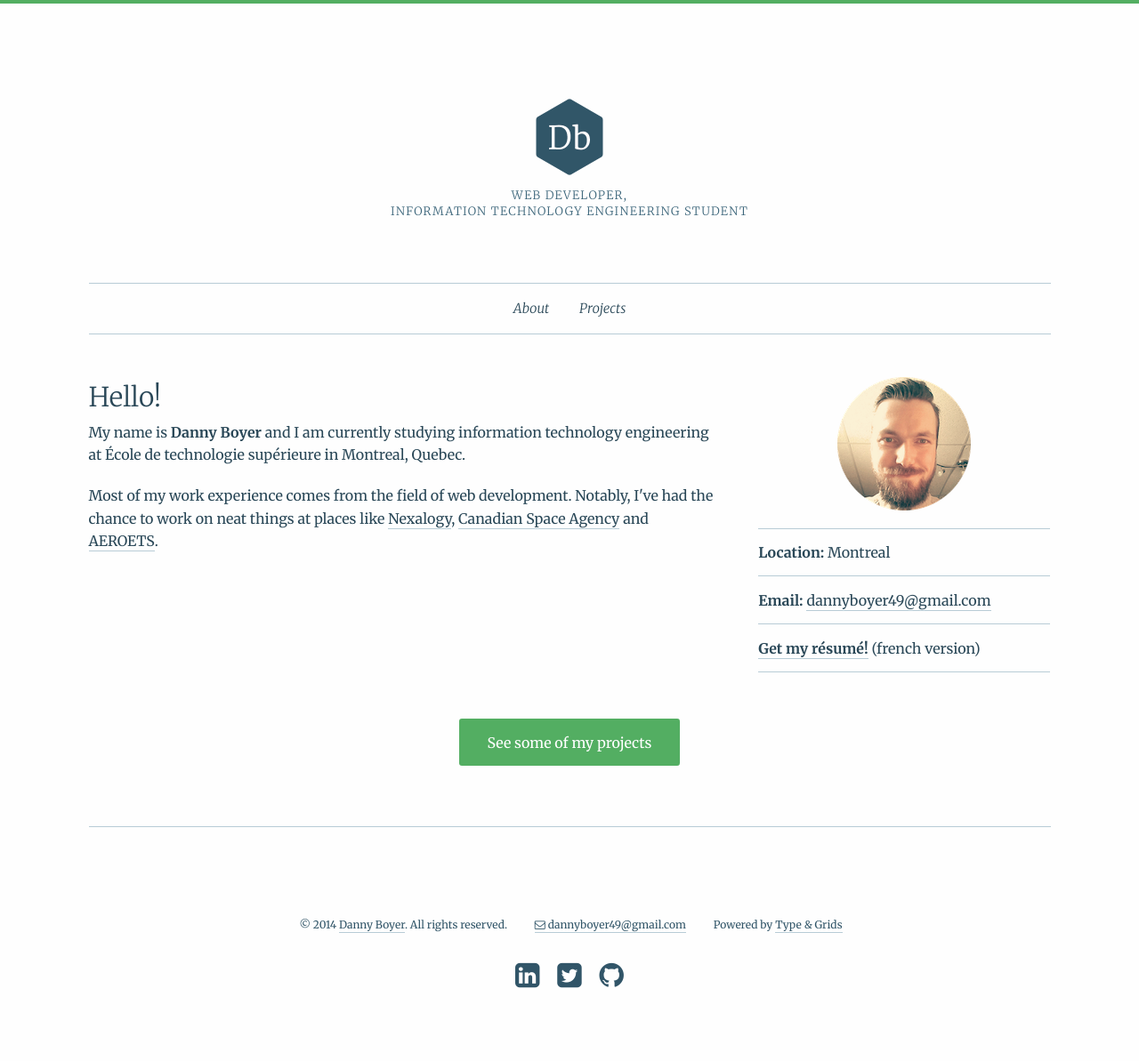
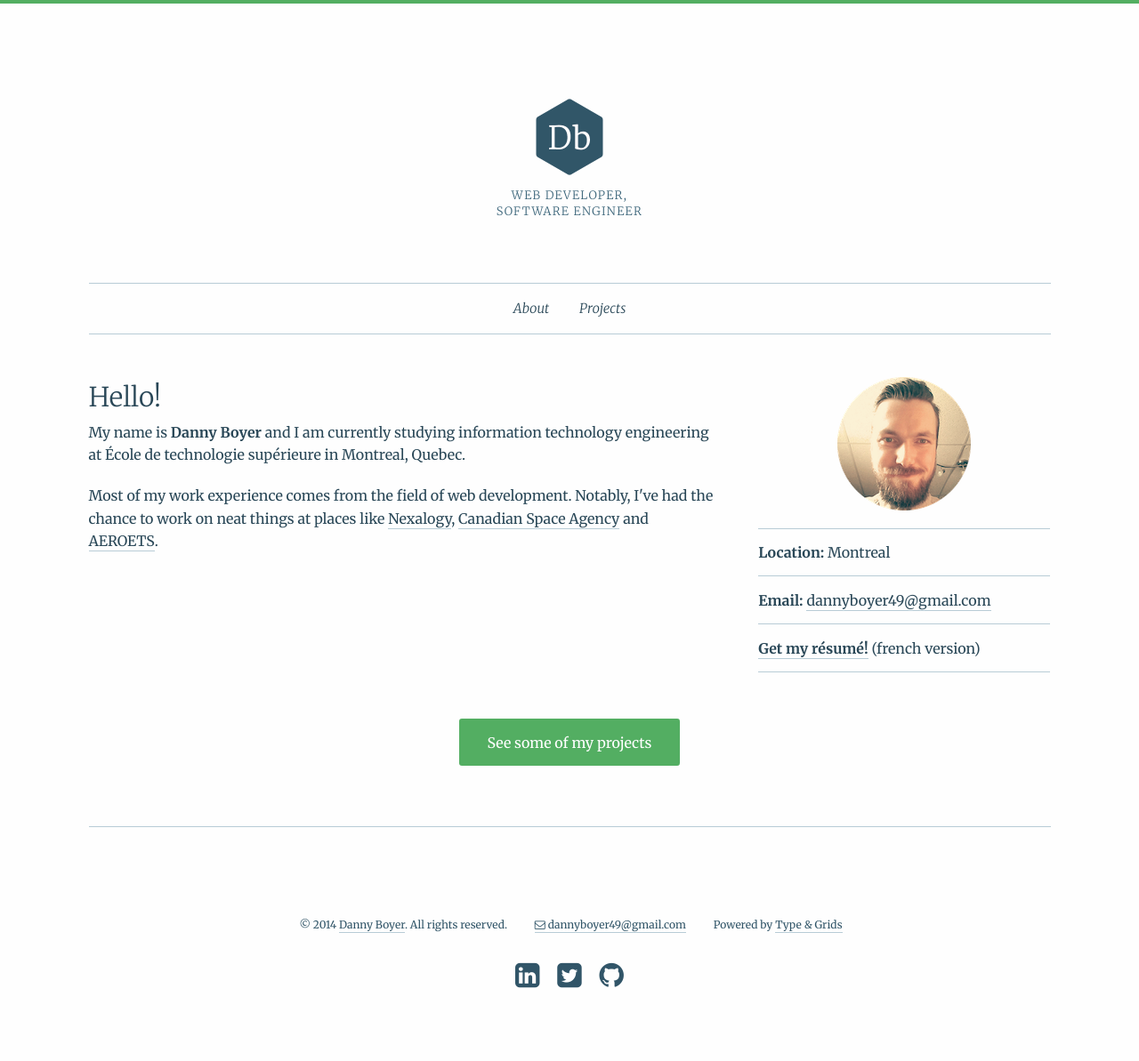
Before and after one commit to dannyboyer/dannyboyer.github.io, a Jekyll site: the page built from index.html, in a window 1280 px wide. Shown: the whole page at 89% size. Built offline with Jekyll 4.4.1, drawn with Linux system fonts in a browser that asks for light colours.

Commit message:
Updated title

```diff
--- a/_layouts/default.html
+++ b/_layouts/default.html
@@ -27,7 +27,7 @@ Set the type and color theme here - the Pro version contains additional themes -
 				<a href="/"><img src="{{ site.baseurl }}img/logo.png" style="height:100px;
 width:100px;" alt="logo danny boyer" /></a>
 			</div>
-			<h2><a href="/">Web developer,<br>Information Technology engineering student</a></h2>
+			<h2><a href="/">Web developer,<br>Software Engineer</a></h2>
 		</header>
 	</div>
 	<div class="small-12 medium-12 large-12 small-centered columns">
```
